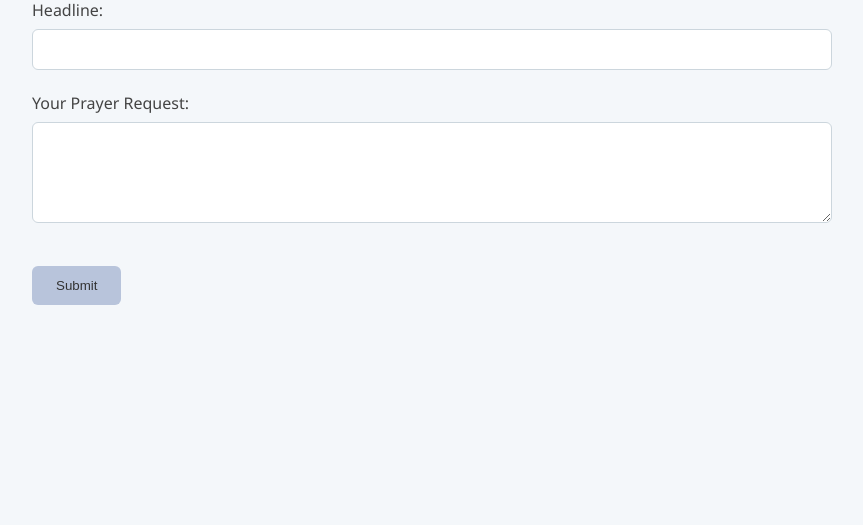
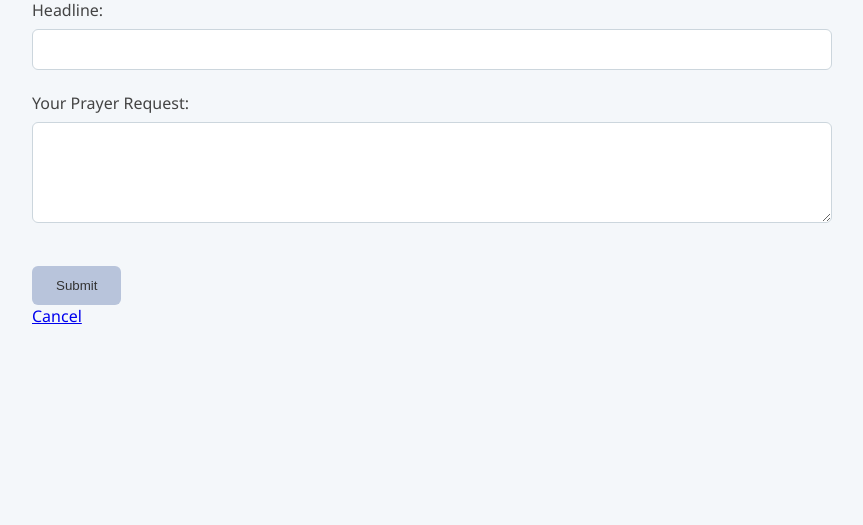
Before and after one commit to veasey/praywall, a PHP site: template templates/frontend/prayers/request.twig in a window 1280 px wide. Shown: the part 155-680 px from the top of the page, without its empty margins (208-1071 px from the left). Run offline with PHP 8.4, Linux system fonts and the light colour scheme; the template is opened without the code that fills it, so the values that code supplies are empty; some libraries are stand-ins or nearby versions.

Commit message:
Add "Cancel" or "Back" to report forms and prayer request form

```diff
--- a/templates/frontend/auth/register.twig
+++ b/templates/frontend/auth/register.twig
@@ -38,5 +38,7 @@
     <p class="text-center mt-3">
         Already have an account? <a href="/login">Sign in</a>
     </p>
+
+    <a href="/prayers">Cancel</a>
 </div>
 {% endblock %}
--- a/templates/frontend/praise_reports/request.twig
+++ b/templates/frontend/praise_reports/request.twig
@@ -24,4 +24,6 @@
     <button type="submit">Submit</button>
   </form>
 
+  <a href="/praises">Cancel</a>
+
 {% endblock %}
--- a/templates/frontend/prayers/request.twig
+++ b/templates/frontend/prayers/request.twig
@@ -16,4 +16,6 @@
     <button type="submit">Submit</button>
   </form>
 
+  <a href="/prayers">Cancel</a>
+
 {% endblock %}
```
Also changed, not shown: LOG.MD (+1 -1 lines).
